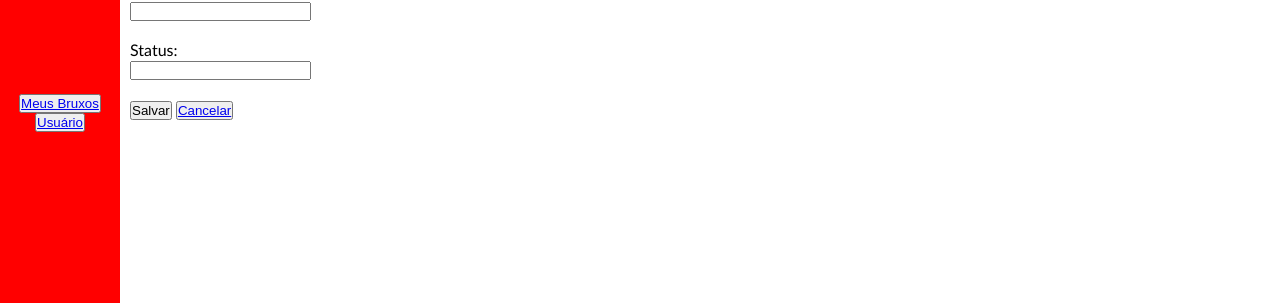
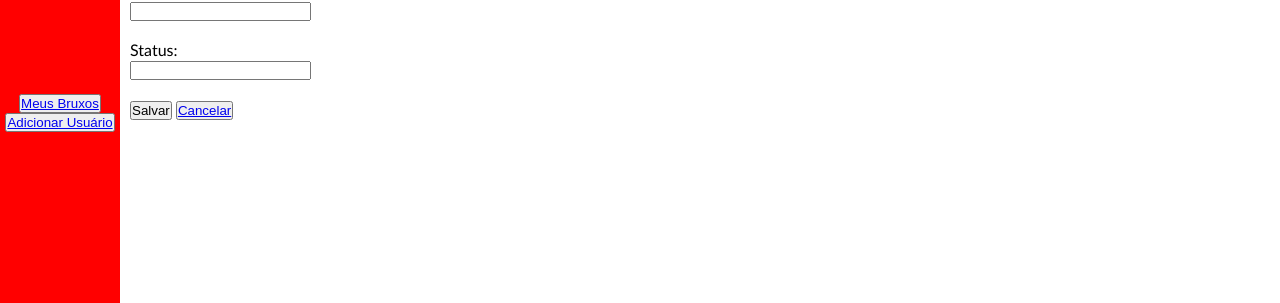
Before and after one commit to lideresis/hogwarts-web, a PHP site: page /backend/application/add.php in a window 1280 px wide. Shown: the part 287-590 px from the top of the page. Run offline with PHP 8.4, Linux system fonts and the light colour scheme.

Commit message:
Alterado o conteúdo do botão para adicionar usuário.

```diff
--- a/backend/application/add.php
+++ b/backend/application/add.php
@@ -31,7 +31,7 @@
     <div class="menu-lateral-esquerdo">
 
         <button><a href="list.php">Meus Bruxos</a></button>
-        <button><a href="add.php">Usuário</a></button>
+        <button><a href="add.php">Adicionar Usuário</a></button>
 
     </div>
 
--- a/backend/application/edit.php
+++ b/backend/application/edit.php
@@ -56,7 +56,7 @@
     <div class="menu-lateral-esquerdo">
 
         <button><a href="list.php">Meus Bruxos</a></button>
-        <button><a href="add.php">Usuário</a></button>
+        <button><a href="add.php">Adicionar Usuário</a></button>
 
     </div>
 
--- a/backend/application/list.php
+++ b/backend/application/list.php
@@ -48,7 +48,7 @@
     <div class="menu-lateral-esquerdo">
 
       <button><a href="list.php">Meus Bruxos</a></button>
-      <button><a href="add.php">Usuário</a></button>
+      <button><a href="add.php">Adicionar Usuário</a></button>
 
     </div>
 
```
